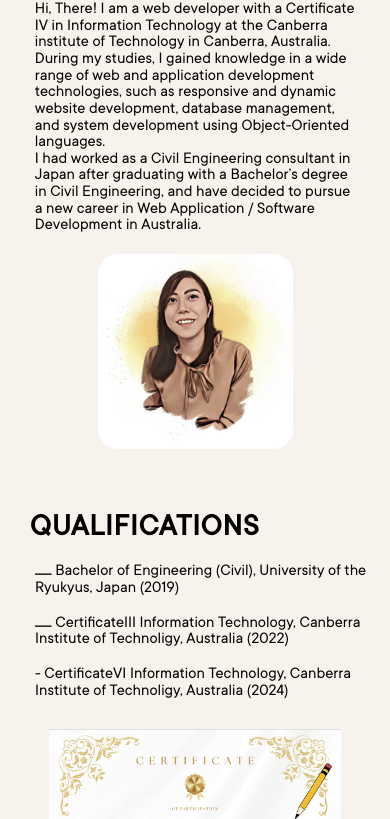
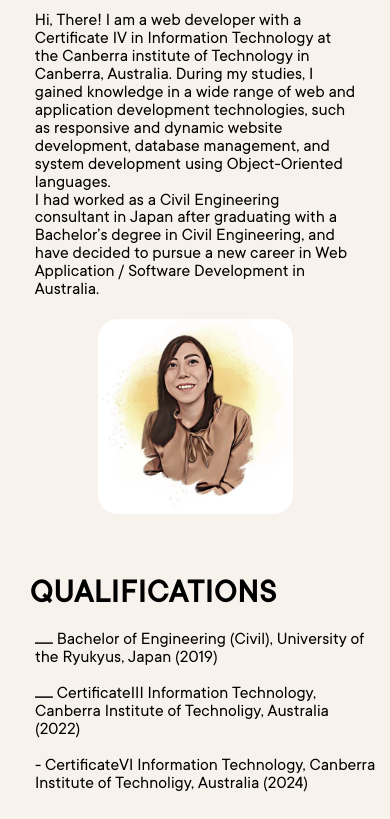
Before and after one commit to Wakana-github/StaticPortfolio, a plain HTML site: page index.html in a window 390 px wide. Shown: the part 501-1320 px from the top of the page. Drawn offline with Linux system fonts and the light colour scheme; a web font is replaced by a local one.

Commit message:
changed font size

```diff
--- a/styles.css
+++ b/styles.css
@@ -913,7 +913,7 @@ footer > p {
 
 @media (max-width: 500px) {
   html {
-    font-size: 65%;
+    font-size: 70%;
   }
 
   /* -----nav----- */
@@ -971,7 +971,7 @@ footer > p {
 @media (max-width: 430px) {
 
   html{
-    font-size:65%;
+    font-size:70%;
   }
 
   /* -----nav----- */
```
